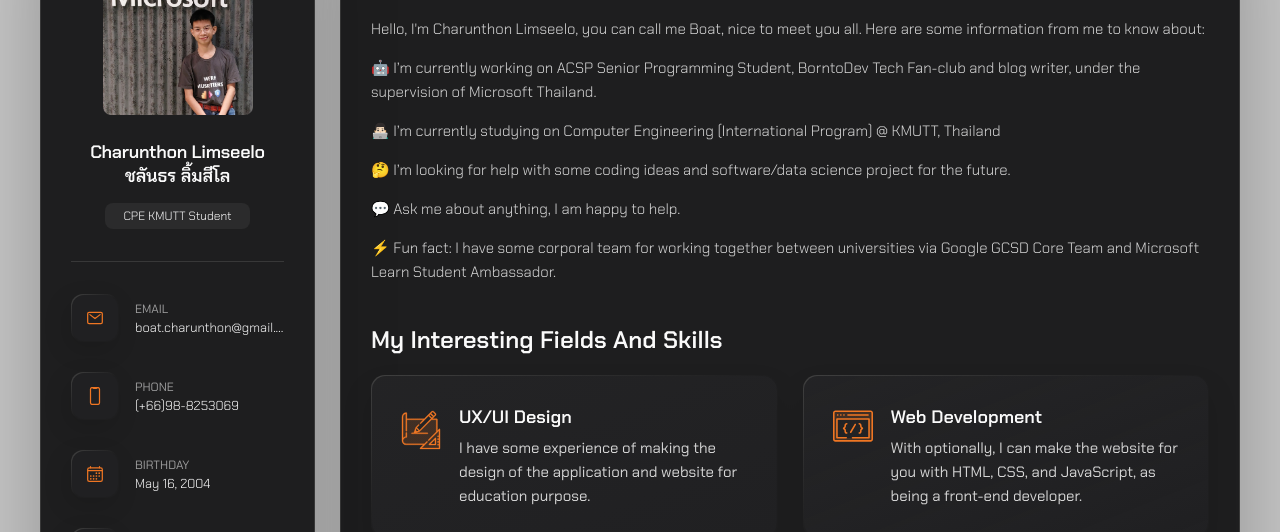
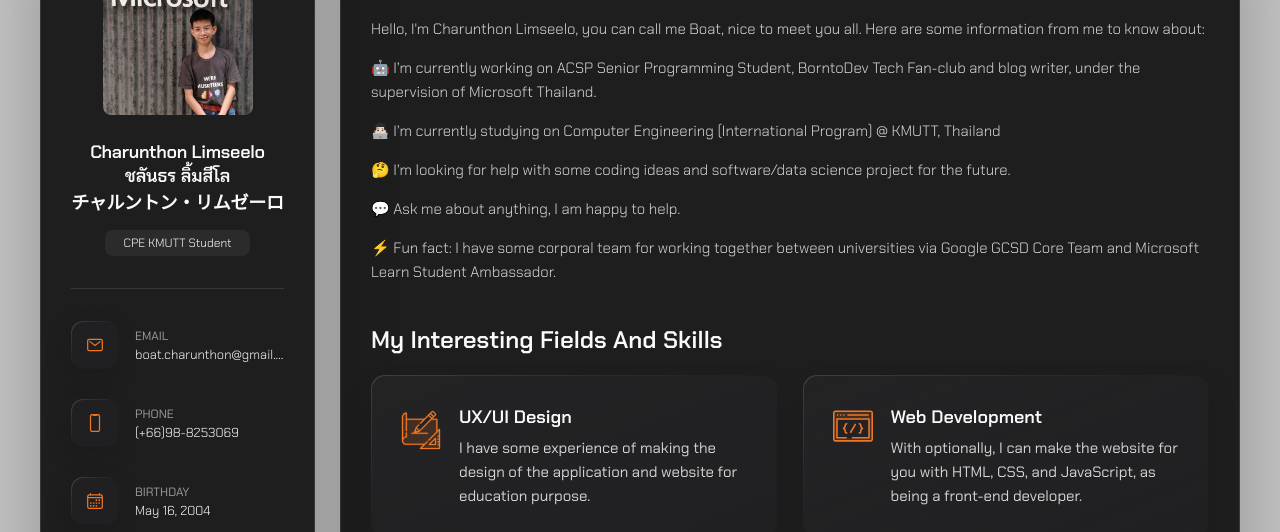
Before and after one commit to chrnthnkmutt/personal-site, a plain HTML site: page index.html in a window 1280 px wide. Shown: the part 156-688 px from the top of the page. Drawn offline with nearby package versions, Linux system fonts and the light colour scheme.

Commit message:
Update index.html

```diff
--- a/index.html
+++ b/index.html
@@ -46,7 +46,8 @@
         </figure>
 
         <div class="info-content">
-          <h1 class="name" title="Charunthon Limseelo">Charunthon Limseelo<br>ชลันธร ลิ้มสีโล</h1>
+          <h1 class="name" title="Charunthon Limseelo">Charunthon Limseelo<br>ชลันธร ลิ้มสีโล<br>
+            チャルントン・リムゼーロ</h1>
 
           <p class="title">CPE KMUTT Student</p>
         </div>
```
